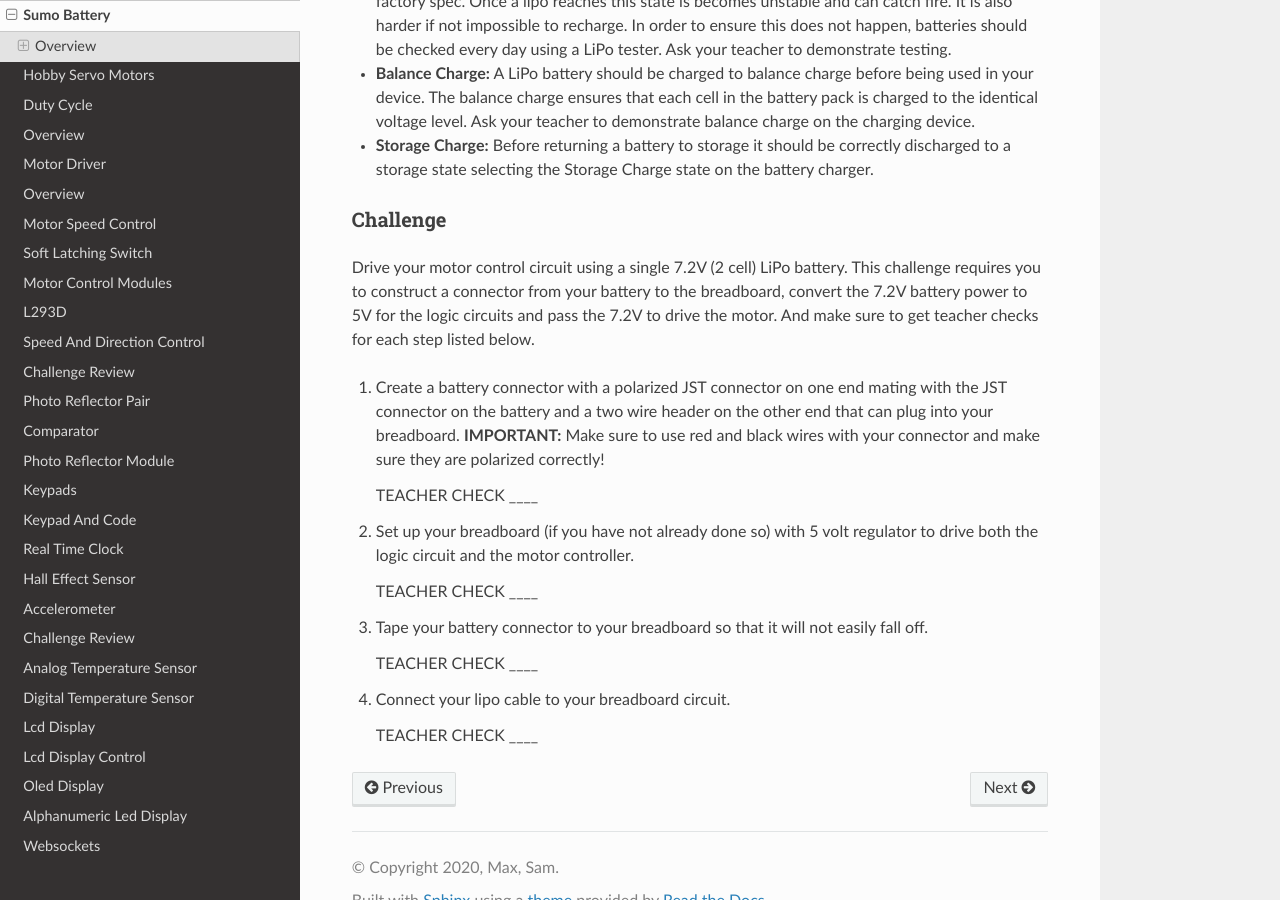
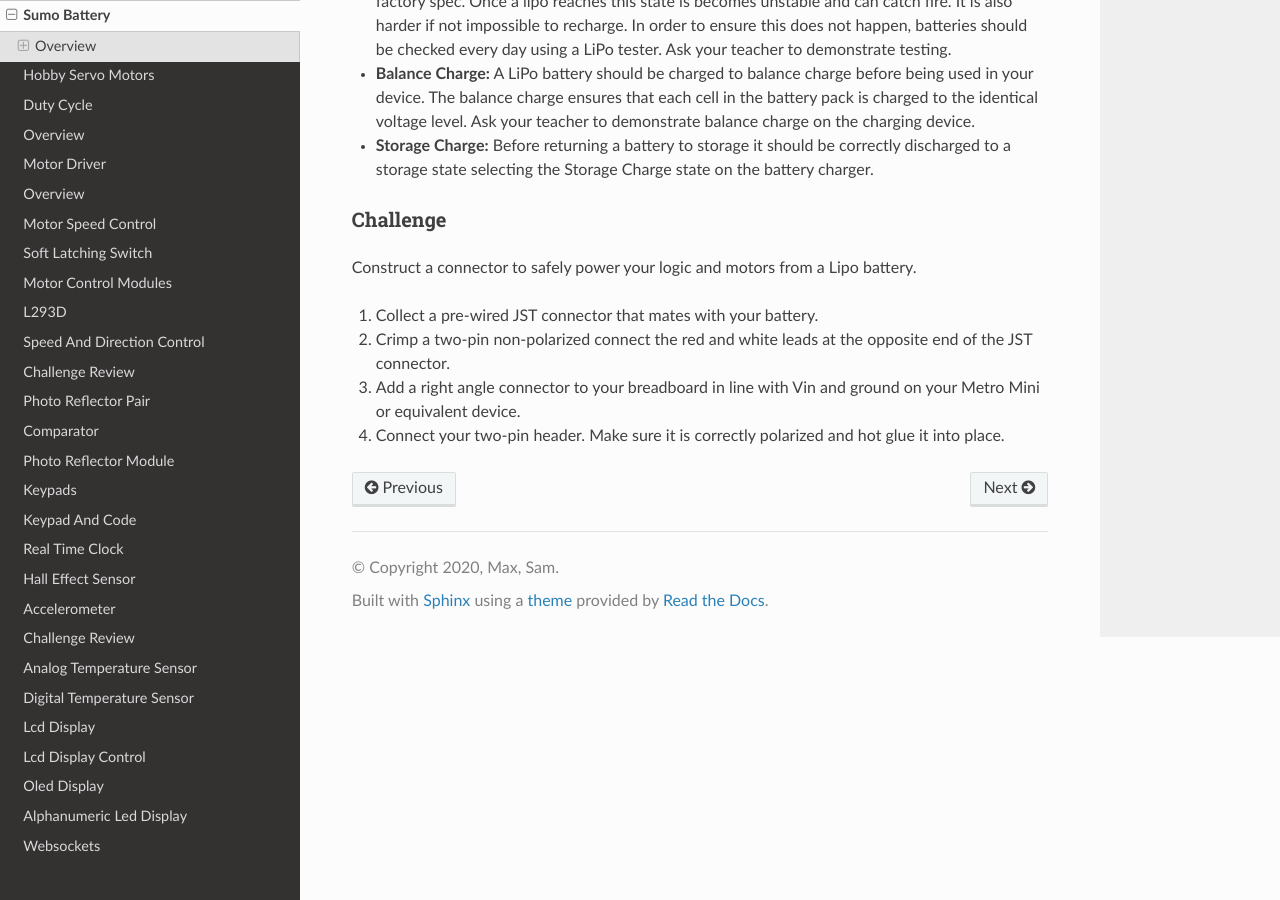
Before and after one commit to maxtkc/mvths-wiki, a Sphinx documentation site: the page built from docs/070xe-sumo-battery.rst, in a window 1280 px wide and 900 px high, scrolled down 826 px. Built offline with Sphinx 7.4.7 and the Read the Docs theme 2.0.0, drawn with Linux system fonts in a browser that asks for light colours; pages that are not in the unit, such as notebooks, are missing from menus.

Commit message:
Update 070xe-sumo-battery.rst

```diff
--- a/docs/070xe-sumo-battery.rst
+++ b/docs/070xe-sumo-battery.rst
@@ -25,20 +25,12 @@ The following are important steps to take to ensure that your batteries and your
 Challenge
 ~~~~~~~~~
 
-Drive your motor control circuit using a single 7.2V (2 cell) LiPo battery. This challenge requires you to construct a connector from your battery to the breadboard, convert the 7.2V battery power to 5V for the logic circuits and pass the 7.2V to drive the motor. And make sure to get teacher checks for each step listed below.
+Construct a connector to safely power your logic and motors from a Lipo battery.
 
-#. Create a battery connector with a polarized JST connector on one end mating with the JST connector on the battery and a two wire header on the other end that can plug into your breadboard. **IMPORTANT:** Make sure to use red and black wires with your connector and make sure they are polarized correctly!
+#. Collect a pre-wired JST connector that mates with your battery.
 
-   TEACHER CHECK \_\_\_\_
+#. Crimp a two-pin non-polarized connect the red and white leads at the opposite end of the JST connector.
 
-#. Set up your breadboard (if you have not already done so) with 5 volt regulator to drive both the logic circuit and the motor controller.
+#. Add a right angle connector to your breadboard in line with Vin and ground on your Metro Mini or equivalent device.
 
-   TEACHER CHECK \_\_\_\_
-
-#. Tape your battery connector to your breadboard so that it will not easily fall off.
-
-   TEACHER CHECK \_\_\_\_
-
-#. Connect your lipo cable to your breadboard circuit.
-
-   TEACHER CHECK \_\_\_\_
+#. Connect your two-pin header. Make sure it is correctly polarized and hot glue it into place.
```
